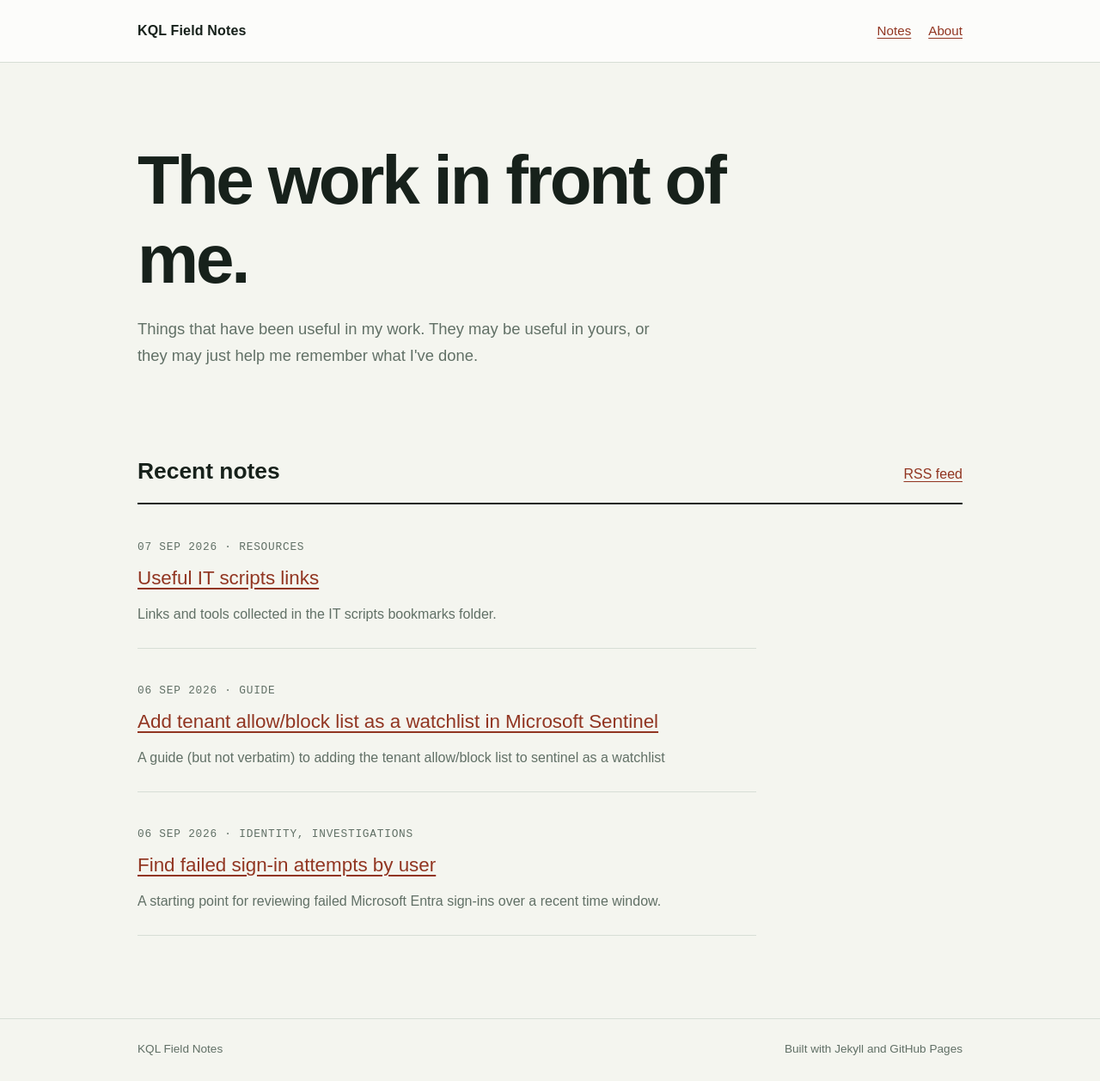
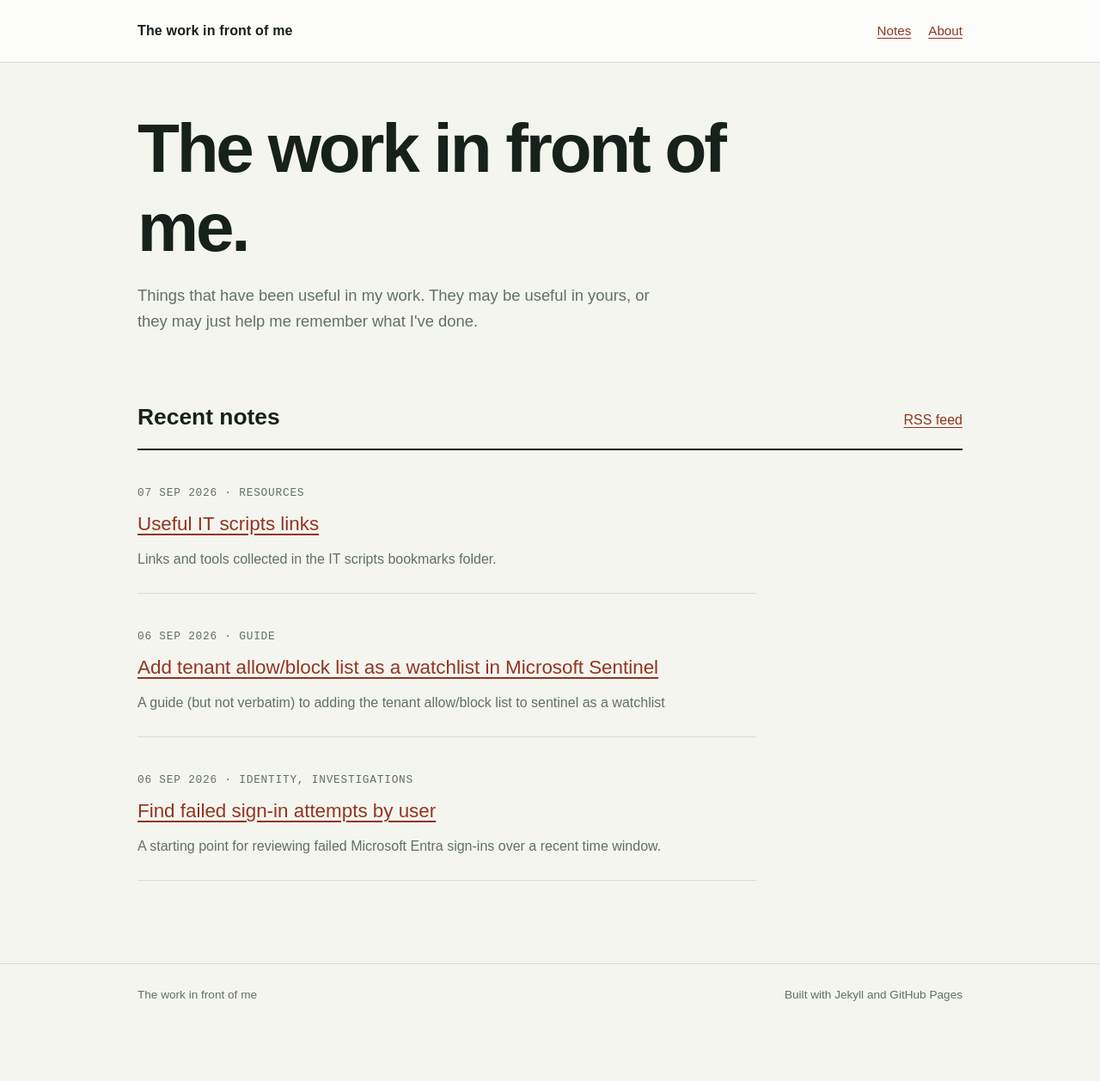
Before and after one commit to dfbr/kql_queries, a Jekyll site: the page built from docs/index.md, in a window 1280 px wide. Shown: the whole page at 86% size. Built offline with Jekyll 4.4.1, drawn with Linux system fonts in a browser that asks for light colours; some web fonts are replaced; after the commit the page ends 1194 px from its top, so only the background shows below that.

Commit message:
Whitespace and removing kql references

```diff
--- a/docs/_config.yml
+++ b/docs/_config.yml
@@ -1,6 +1,6 @@
-title: KQL Field Notes
-description: Practical Kusto Query Language notes and work-related reference material.
-url: "https://example.com"
+title: The work in front of me
+description: Aide memoire for what I've done in work.
+url: "https://work.dfbr.co.uk"
 baseurl: ""
 lang: en-US
 
--- a/docs/assets/css/style.scss
+++ b/docs/assets/css/style.scss
@@ -82,11 +82,11 @@ a:hover { color: var(--accent); }
 .site-title { color: var(--ink); font-weight: 700; text-decoration: none; letter-spacing: 0.01em; }
 nav { display: flex; gap: 1.25rem; font-size: 0.95rem; }
 
-main { min-height: calc(100vh - 9rem); padding: 5rem 0 6rem; }
-.intro { max-width: 700px; padding-bottom: 4rem; }
+main { min-height: calc(100vh - 9rem); padding: 3rem 0 6rem; }
+.intro { max-width: 700px; padding-bottom: 2.5rem; }
 .eyebrow, .post-meta { color: var(--muted); font-family: "IBM Plex Mono", monospace; font-size: 0.8rem; letter-spacing: 0.06em; text-transform: uppercase; }
 h1, h2, h3 { line-height: 1.15; }
-h1 { max-width: 780px; margin: 0.7rem 0 1.25rem; font-size: clamp(2.5rem, 7vw, 5rem); font-weight: 700; letter-spacing: -0.04em; }
+h1 { max-width: 780px; margin: 0.35rem 0 0.85rem; font-size: clamp(2.5rem, 7vw, 5rem); font-weight: 700; letter-spacing: -0.04em; }
 h2 { font-size: 1.65rem; font-weight: 600; }
 h3 { margin: 0.35rem 0; font-size: 1.4rem; font-weight: 500; }
 .lede { max-width: 630px; color: var(--muted); font-size: 1.15rem; }
@@ -96,9 +96,9 @@ h3 { margin: 0.35rem 0; font-size: 1.4rem; font-weight: 500; }
 .post-preview p:last-child { margin-bottom: 0; color: var(--muted); }
 
 .post { max-width: 760px; }
-.post-header { padding-bottom: 2rem; border-bottom: 1px solid var(--line); }
+.post-header { padding-bottom: 1.25rem; border-bottom: 1px solid var(--line); }
 .post-header h1 { font-size: clamp(2.4rem, 6vw, 4.2rem); }
-.post-content { padding-top: 2.5rem; }
+.post-content { padding-top: 1.5rem; }
 .post-content h2 { margin-top: 2.5rem; }
 .post-content pre { overflow-x: auto; padding: 1.25rem; color: #edf3ed; background: var(--code); border-left: 4px solid var(--accent); font: 0.9rem/1.65 "IBM Plex Mono", monospace; }
 .post-content code { font-family: "IBM Plex Mono", monospace; font-size: 0.9em; }
```
